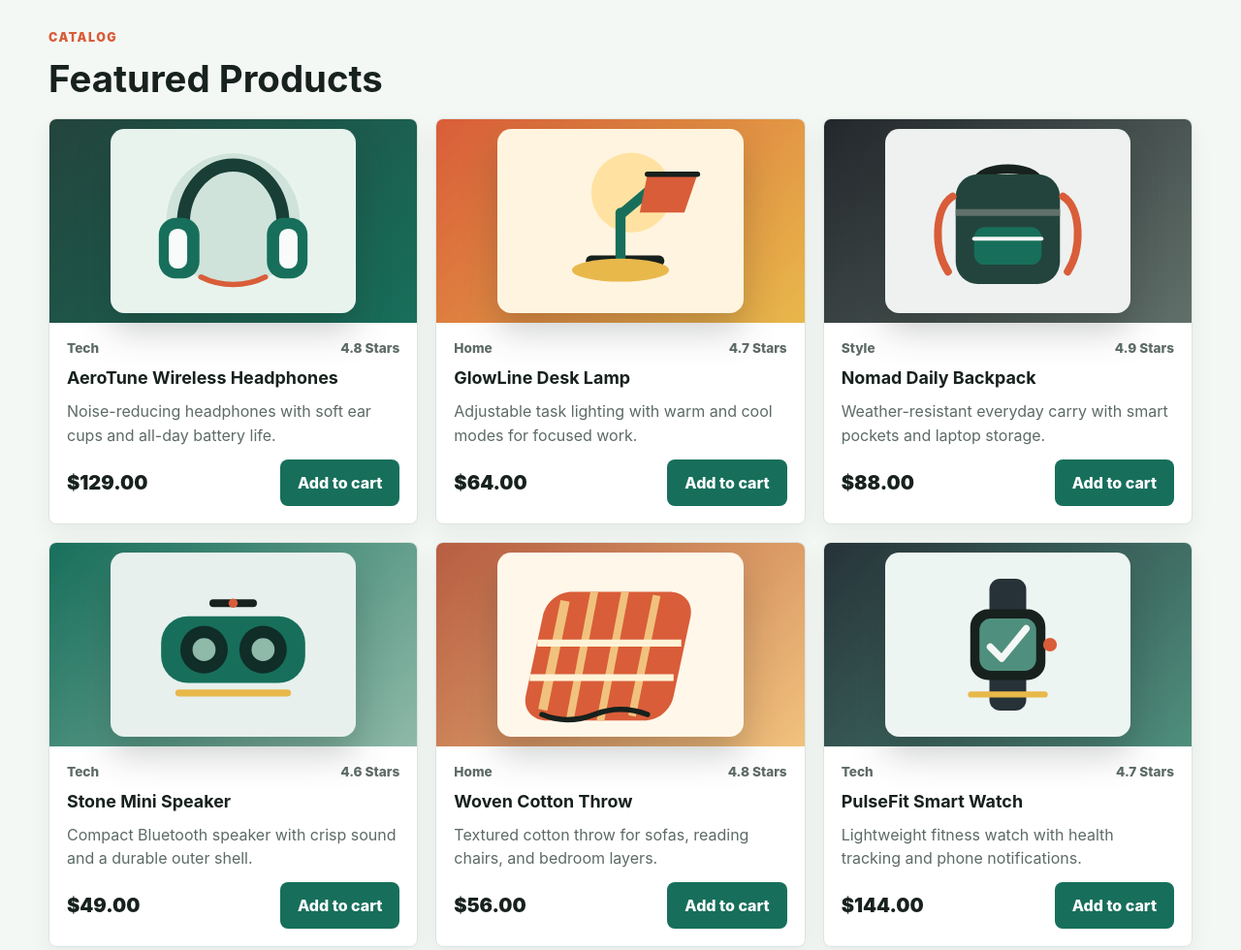
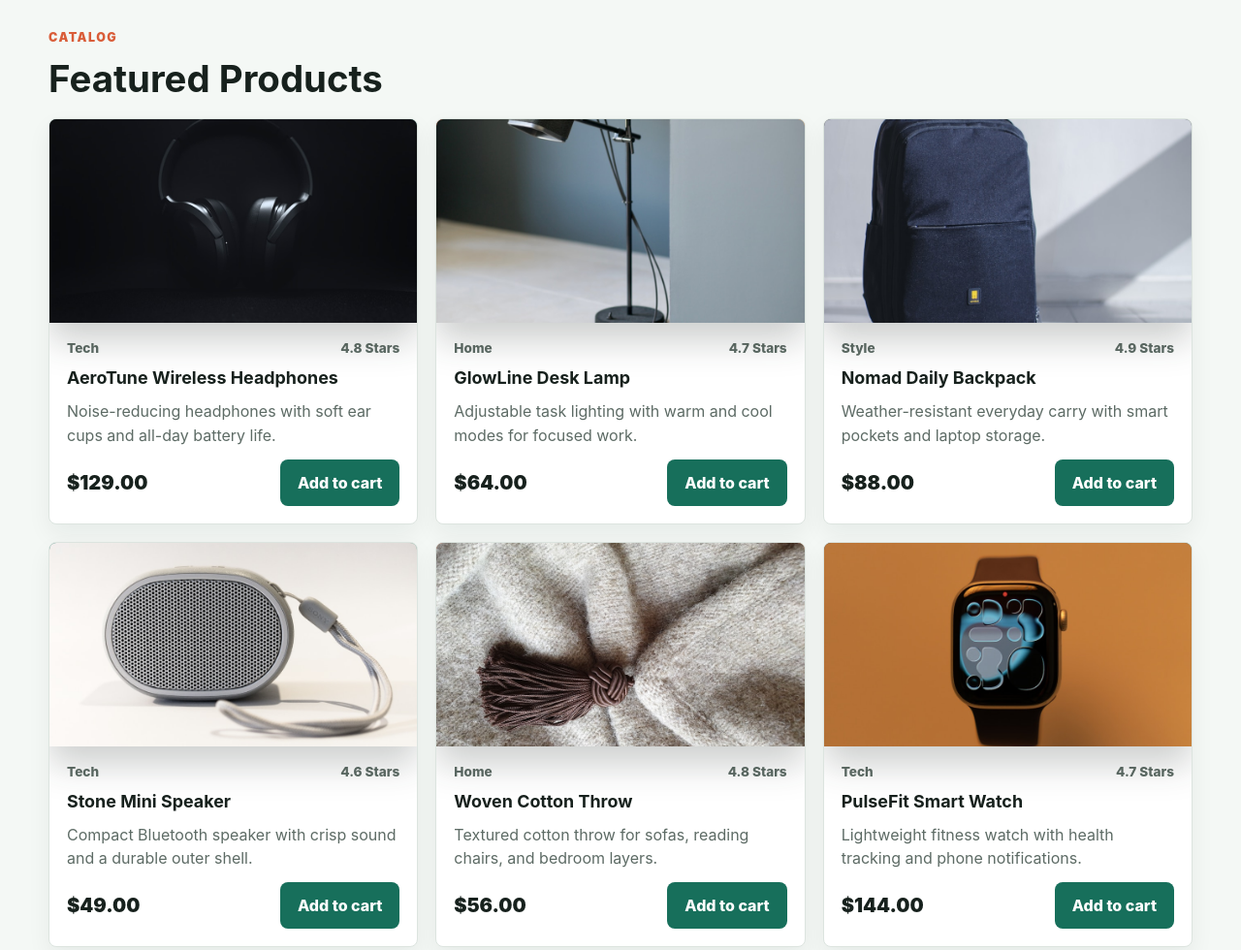
Before and after one commit to 123prati/Ecom, a plain HTML site: page index.html in a window 1280 px wide. Shown: the part 901-1881 px from the top of the page at 97% size. Drawn offline with Linux system fonts and the light colour scheme.

Commit message:
Use realistic product photos

```diff
--- a/index.html
+++ b/index.html
@@ -46,17 +46,17 @@
         </div>
         <div class="hero-visual" aria-label="Featured ecommerce product display">
           <div class="feature-tile large">
-            <img src="assets/products/headphones.svg" alt="Wireless headphones" />
+            <img src="assets/products/headphones.jpg" alt="Wireless headphones" />
             <span>Wireless Audio</span>
             <strong>$129</strong>
           </div>
           <div class="feature-tile accent">
-            <img src="assets/products/lamp.svg" alt="Desk lamp" />
+            <img src="assets/products/lamp.jpg" alt="Desk lamp" />
             <span>Desk Lamp</span>
             <strong>$64</strong>
           </div>
           <div class="feature-tile dark">
-            <img src="assets/products/backpack.svg" alt="Travel backpack" />
+            <img src="assets/products/backpack.jpg" alt="Travel backpack" />
             <span>Travel Pack</span>
             <strong>$88</strong>
           </div>
--- a/script.js
+++ b/script.js
@@ -7,8 +7,8 @@ const products = [
     rating: "4.8",
     description: "Noise-reducing headphones with soft ear cups and all-day battery life.",
     initials: "AT",
-    image: "assets/products/headphones.svg",
-    imageAlt: "Illustration of green wireless headphones",
+    image: "assets/products/headphones.jpg",
+    imageAlt: "Realistic photo of wireless headphones",
     colors: ["#23443c", "#176f5b"],
   },
   {
@@ -19,8 +19,8 @@ const products = [
     rating: "4.7",
     description: "Adjustable task lighting with warm and cool modes for focused work.",
     initials: "GL",
-    image: "assets/products/lamp.svg",
-    imageAlt: "Illustration of an adjustable desk lamp",
+    image: "assets/products/lamp.jpg",
+    imageAlt: "Realistic photo of a desk lamp",
     colors: ["#d95d39", "#e8b84b"],
   },
   {
@@ -31,8 +31,8 @@ const products = [
     rating: "4.9",
     description: "Weather-resistant everyday carry with smart pockets and laptop storage.",
     initials: "ND",
-    image: "assets/products/backpack.svg",
-    imageAlt: "Illustration of a travel backpack",
+    image: "assets/products/backpack.jpg",
+    imageAlt: "Realistic photo of a backpack",
     colors: ["#22272b", "#61706a"],
   },
   {
@@ -43,8 +43,8 @@ const products = [
     rating: "4.6",
     description: "Compact Bluetooth speaker with crisp sound and a durable outer shell.",
     initials: "SM",
-    image: "assets/products/speaker.svg",
-    imageAlt: "Illustration of a compact Bluetooth speaker",
+    image: "assets/products/speaker.jpg",
+    imageAlt: "Realistic photo of a Bluetooth speaker",
     colors: ["#176f5b", "#8fb9a8"],
   },
   {
@@ -55,8 +55,8 @@ const products = [
     rating: "4.8",
     description: "Textured cotton throw for sofas, reading chairs, and bedroom layers.",
     initials: "WT",
-    image: "assets/products/throw.svg",
-    imageAlt: "Illustration of a woven cotton throw blanket",
+    image: "assets/products/throw.jpg",
+    imageAlt: "Realistic photo of a woven blanket",
     colors: ["#b85d42", "#f1c27d"],
   },
   {
@@ -67,8 +67,8 @@ const products = [
     rating: "4.7",
     description: "Lightweight fitness watch with health tracking and phone notifications.",
     initials: "PF",
-    image: "assets/products/watch.svg",
-    imageAlt: "Illustration of a smart watch",
+    image: "assets/products/watch.jpg",
+    imageAlt: "Realistic photo of a smart watch",
     colors: ["#263238", "#4f8f7d"],
   },
 ];
--- a/styles.css
+++ b/styles.css
@@ -208,7 +208,8 @@ main {
 .feature-tile img {
   width: 100%;
   max-height: 176px;
-  object-fit: contain;
+  aspect-ratio: 16 / 10;
+  object-fit: cover;
   border-radius: 8px;
   background: rgba(255, 255, 255, 0.82);
 }
@@ -375,9 +376,9 @@ main {
 }
 
 .product-media img {
-  width: min(86%, 310px);
-  height: 190px;
-  object-fit: contain;
+  width: 100%;
+  height: 210px;
+  object-fit: cover;
   filter: drop-shadow(0 18px 18px rgba(23, 33, 29, 0.22));
 }
 
```
Also changed, not shown: README.md, assets/products/backpack.jpg (added), assets/products/backpack.svg (deleted), assets/products/headphones.jpg (added), assets/products/headphones.svg (deleted), assets/products/lamp.jpg (added), assets/products/lamp.svg (deleted), assets/products/speaker.jpg (added), assets/products/speaker.svg (deleted), assets/products/throw.jpg (added), assets/products/throw.svg (deleted), assets/products/watch.jpg (added), assets/products/watch.svg (deleted).
